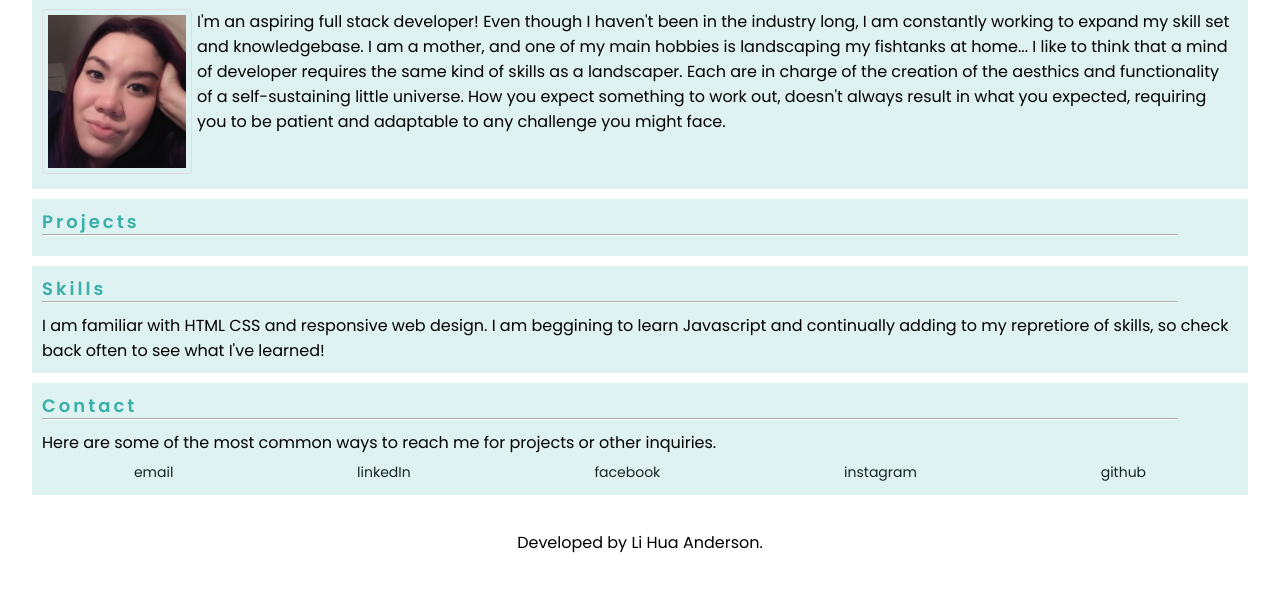
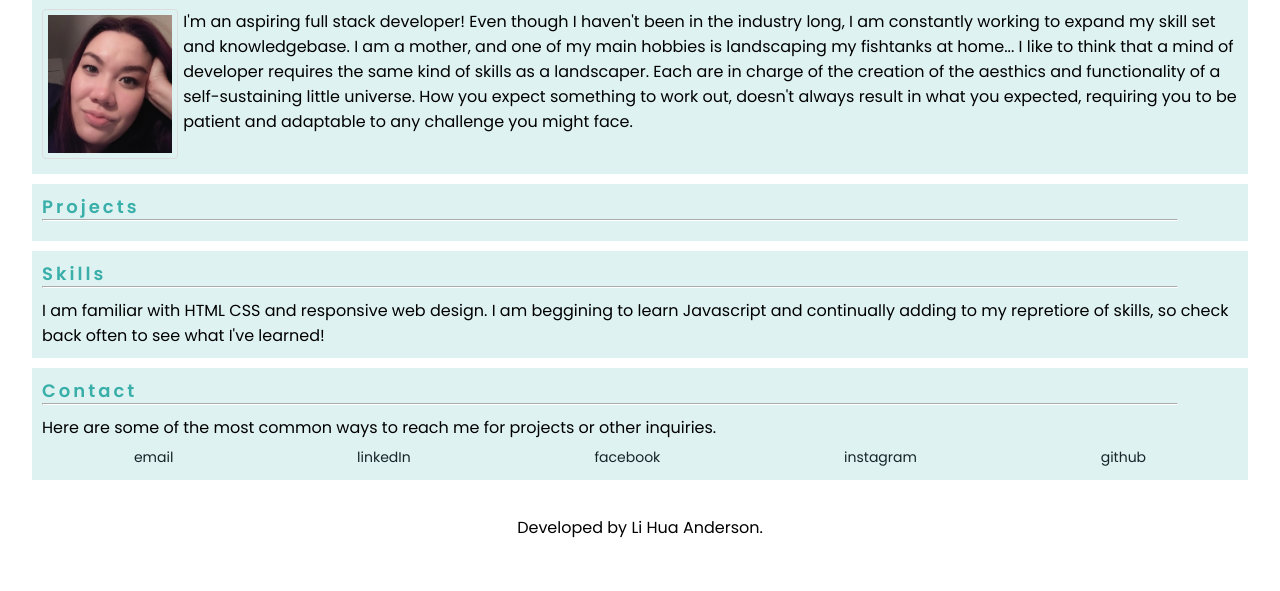
Before and after one commit to chopsushi206/Portfolio, a plain HTML site: page index.html in a window 1280 px wide. Shown: the part 153-744 px from the top of the page. Drawn offline with Linux system fonts and the light colour scheme.

Commit message:
removed float tag from developer photo and used a flex box in the CSS instead.

```diff
--- a/assets/css/style.css
+++ b/assets/css/style.css
@@ -86,7 +86,13 @@ hr {
     border-color: #FEFFFF;
     width: 95%;
     margin-bottom: 10px;
+}
 
+.aboutbox {
+    display: flex;
+    flex-wrap: nowrap;
+    align-content: center;
+    justify-content: space-between;
 }
 
 .devphoto {
@@ -96,7 +102,7 @@ hr {
     margin-right: 5px;
     margin-bottom: 5px;
     max-width: 150px;
-    float: left;
+    max-height: 150px;
 }
 
 .contact {
@@ -149,8 +155,8 @@ footer {
     }
     .devphoto {
         width: 25%;
+        height: 25%;
     }
-
     .links li {
         opacity: 1;
     }
--- a/assets/script/nav.js
+++ b/assets/script/nav.js
@@ -1,10 +1,16 @@
 const navSlide = () => {
     const icon = document.querySelector('.icon');
     const nav = document.querySelector('.links');
+    const links = document.querySelectorAll('.links li');
 
     icon.addEventListener('click', () => {
         nav.classList.toggle('icon-active');
     });
+  links.forEach(link => {
+      link.addEventListener('click', () => {
+          nav.classList.toggle('icon-active');
+      })
+  });
 }
 
 navSlide();
--- a/index.html
+++ b/index.html
@@ -1,13 +1,16 @@
 <!DOCTYPE html>
 <html lang="en">
+
 <head>
     <meta charset="UTF-8">
     <meta name="viewport" content="width=device-width, initial-scale=1.0">
     <title>Li Hua Anderson | Developer Extrordinaire</title>
     <link rel="stylesheet" href="assets/css/style.css">
     <link rel="preconnect" href="https://fonts.gstatic.com">
-    <link rel="stylesheet" href="https://fonts.googleapis.com/css2?family=Poppins:wght@400;500;600;700&family=Josefin+Sans:wght@400;600;700&display=swap">
+    <link rel="stylesheet"
+        href="https://fonts.googleapis.com/css2?family=Poppins:wght@400;500;600;700&family=Josefin+Sans:wght@400;600;700&display=swap">
 </head>
+
 <body>
     <!-- Navigation Section -->
 
@@ -27,22 +30,35 @@
     </nav>
 
     <div class="content">
-<section><h2 id="about">Li Hua Anderson</h2>
+        <section>
+            <h2 id="about">Li Hua Anderson</h2>
             <hr>
             <div class="aboutbox">
-<p><img src="assets/images/lihua.jpg" alt="Li Hua is smiling." class="devphoto">I'm an aspiring full stack developer! Even though I haven't been in the industry long, I am constantly working to expand my skill set and knowledgebase. I am a mother, and one of my main hobbies is landscaping my fishtanks at home... I like to think that a mind of developer requires the same kind of skills as a landscaper. Each are in charge of the creation of the aesthics and functionality of a self-sustaining little universe. How you expect something to work out, doesn't always result in what you expected, requiring you to be patient and adaptable to any challenge you might face. </p>
+                <img src="assets/images/lihua.jpg" alt="Li Hua is smiling." class="devphoto">
+                <p>I'm an aspiring full stack developer! Even though I haven't been in the industry long, I am
+                    constantly working to expand
+                    my skill set and knowledgebase. I am a mother, and one of my main hobbies is landscaping my
+                    fishtanks at home... I like to think that a mind of developer requires the same kind of skills as a
+                    landscaper. Each are in charge of the creation of the aesthics and functionality of a
+                    self-sustaining little universe. How you expect something to work out, doesn't always result in what
+                    you expected, requiring you to be patient and adaptable to any challenge you might face. </p>
             </div>
         </section>
 
-<section><h2 id="projects">Projects</h2>
+        <section>
+            <h2 id="projects">Projects</h2>
             <hr>
         </section>
 
-<section><h2 id="skills">Skills</h2>
+        <section>
+            <h2 id="skills">Skills</h2>
             <hr>
-<p>I am familiar with HTML CSS and responsive web design. I am beggining to learn Javascript and continually adding to my repretiore of skills, so check back often to see what I've learned!</p></section>
+            <p>I am familiar with HTML CSS and responsive web design. I am beggining to learn Javascript and continually
+                adding to my repretiore of skills, so check back often to see what I've learned!</p>
+        </section>
 
-<section><h2 id="contact">Contact</h2>
+        <section>
+            <h2 id="contact">Contact</h2>
             <hr>
             <p> Here are some of the most common ways to reach me for projects or other inquiries.
             <ul class="contact">
@@ -52,11 +68,13 @@
                 <li><a href="http://www.instagram.com/chopsushi/" target="new">instagram</a></li>
                 <li><a href="https://github.com/chopsushi206" target="new">github</a></li>
             </ul>
-</p></section>
+            </p>
+        </section>
     </div>
 
     <footer>Developed by Li Hua Anderson.</footer>
 
     <script src="assets/script/nav.js"></script>
 </body>
+
 </html>
```
Lines whose indentation alone changed are shown as unchanged.
